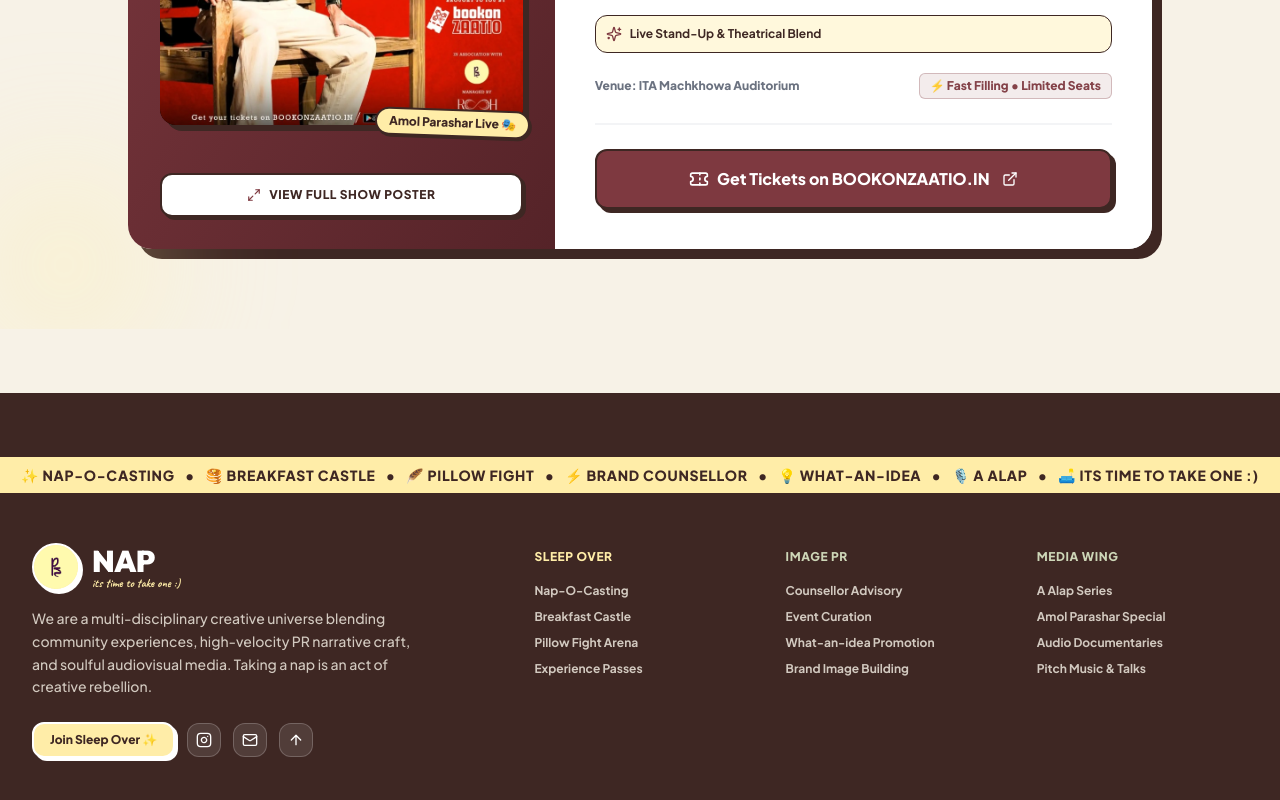
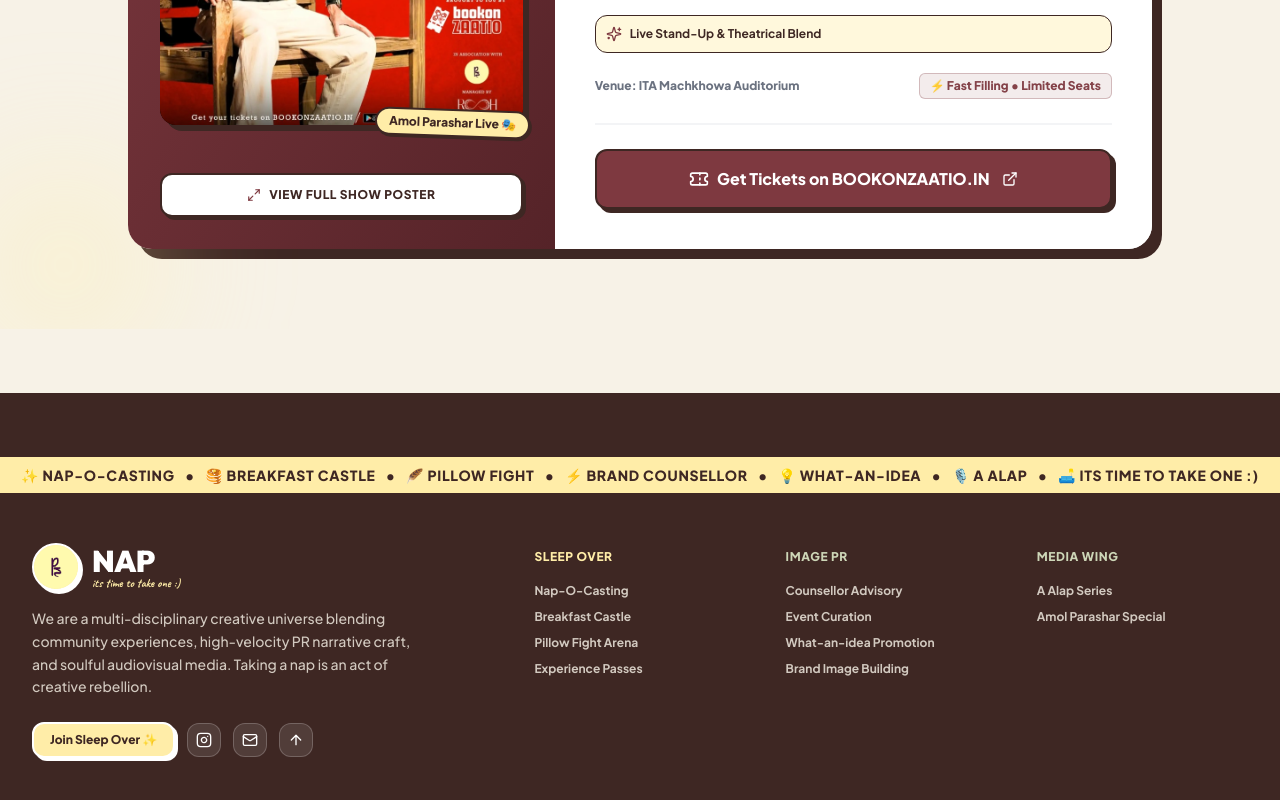
Before and after one commit to chintuniek-source/NAP, a React (Vite) app: page / in a window 1280 px wide. Shown: the part 2955-3755 px from the top of the page. Built offline with nearby package versions, Linux system fonts and the light colour scheme.

Commit message:
Remove Audio Documentaries and Pitch Music & Talks links from footer

```diff
--- a/src/components/Footer.jsx
+++ b/src/components/Footer.jsx
@@ -155,16 +155,6 @@
                   Amol Parashar Special
                 </Link>
               </li>
-              <li>
-                <Link to="/media" className="hover:text-[#FFEDA8] transition-colors">
-                  Audio Documentaries
-                </Link>
-              </li>
-              <li>
-                <Link to="/media" className="hover:text-[#CDD6B7] transition-colors">
-                  Pitch Music & Talks
-                </Link>
-              </li>
             </ul>
           </div>
 
```
